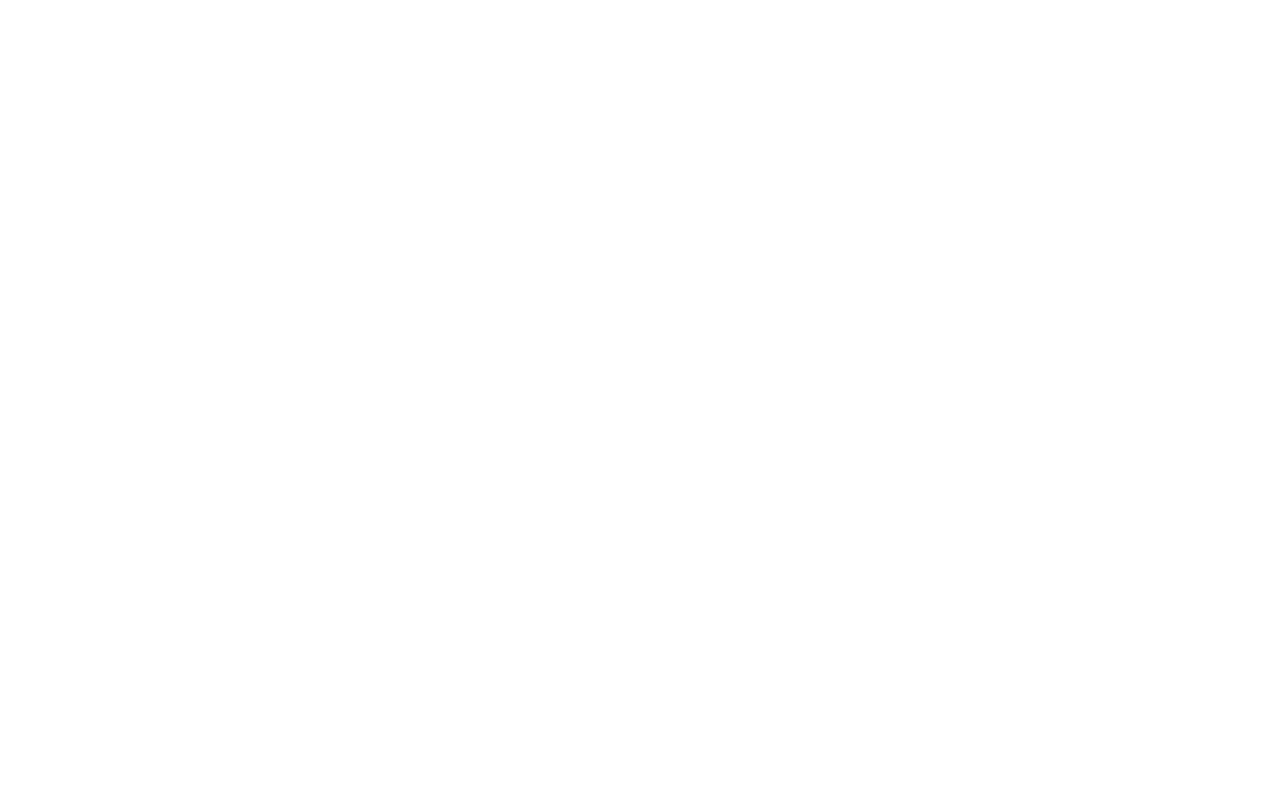
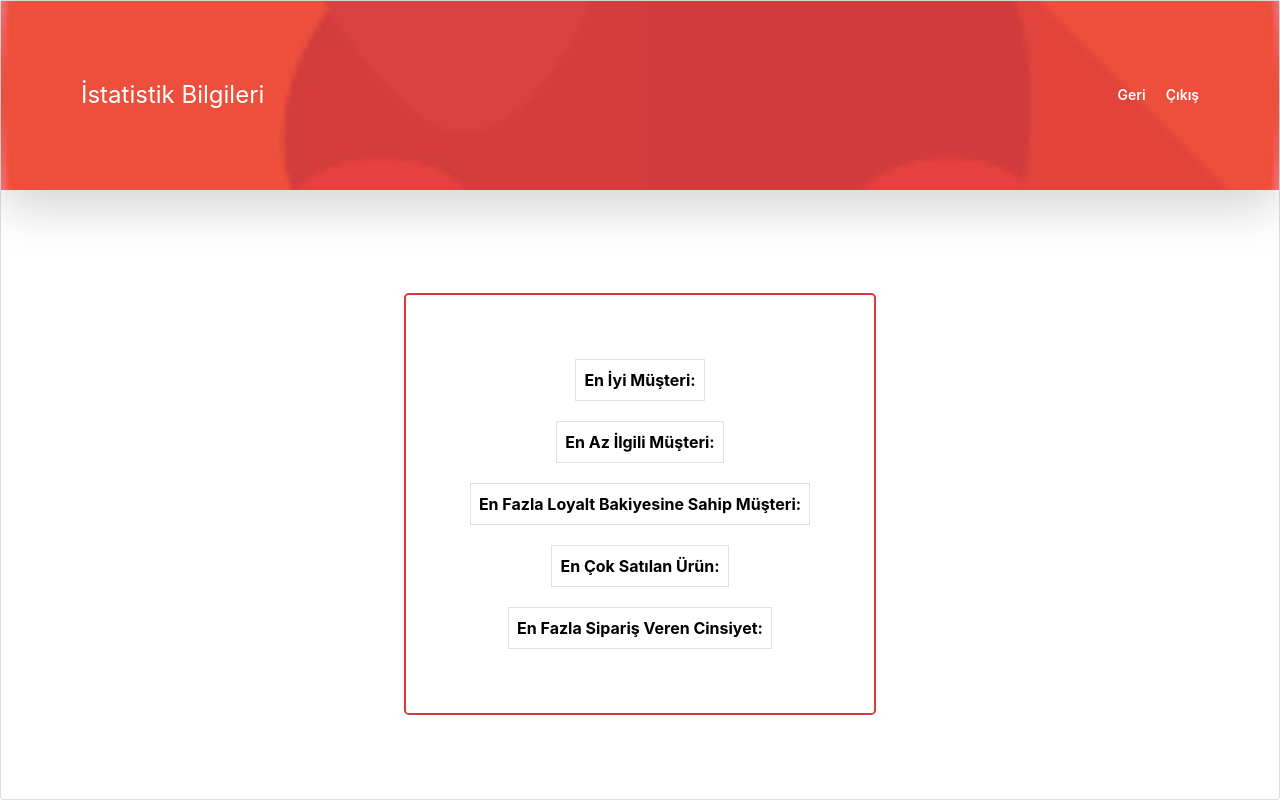
Before and after one commit to ardakskc/food-ordering-crm, a React (Create React App) app in the folder front/: page /statistic in a window 1280 px wide. Before the commit this address had no page. Built offline with nearby package versions, Linux system fonts and the light colour scheme; no server answers.

Commit message:
Added statistic page.

```diff
--- a/front/src/App.js
+++ b/front/src/App.js
@@ -8,6 +8,7 @@
 import Register from "./components/Register";
 import Survey from "./components/Survey";
 import AccountInfo from "./components/AccountInfo";
+import Statistic from "./components/Statistic";
 
 class App extends Component {
 
@@ -26,6 +27,7 @@
               <Route path="/register"element={<Register/>} />
               <Route path="/survey"element={<Survey/>} />
               <Route path="/user/account"element={<AccountInfo/>} />
+              <Route path="/statistic"element={<Statistic/>} />
             </Routes>
           </BrowserRouter>
 
--- a/front/src/components/Marketplace.js
+++ b/front/src/components/Marketplace.js
@@ -51,6 +51,7 @@
             <ul className="z-10 px-20 gap-x-5 hover:no-underline hover:text-white text-sm font-semibold flex">
               <li><a className="z-10 hover:no-underline hover:text-white text-sm font-semibold" href="/user/account">Hesap Bilgileri</a></li>
               <li ><a className="z-10 hover:no-underline hover:text-white text-sm font-semibold" href="/survey">Anket</a></li>
+              <li ><a className="z-10 hover:no-underline hover:text-white text-sm font-semibold" href="/statistic">İstatistikler</a></li>
               <li onClick="return {this.logOut.bind(this)}" ><a className="z-10 hover:no-underline hover:text-white text-sm font-semibold" href="/">Çıkış</a></li>
             </ul>
           </div>
--- /dev/null
+++ b/front/src/components/Statistic.js
@@ -0,0 +1,77 @@
+import React, { Component } from 'react'
+import Food from "../food.png"
+
+class Statistic extends Component {
+    constructor(props){
+
+        super(props);
+
+        this.state = {
+            user:{},
+        }
+    }
+
+    componentDidMount = async() => {
+        const userID=localStorage.getItem("session_userID")
+        console.log("response")
+        var proxy = "http://localhost:5000/user/account/"+userID
+
+        const headers = {
+            'Accept': 'application.json',
+            'Content-Type': 'application/json'
+        };
+
+        let result = fetch(proxy,{
+            method: "get",
+            headers: headers,
+        }).then((response) => response.json())
+        .then(json=>{
+            console.log("response:",json);
+            this.setState({
+                user:json.user,
+            });
+
+            //status kullanılabilir
+        })
+        .catch((err) => {
+            console.log("error: ",err);
+        });
+    }
+
+  render() {
+    return (
+      <div className="card w-full h-full items-center justify-between flex flex-col min-h-screen gap-y-5">
+        <div className="bg-red-500 relative shadow-lg w-full py-20 flex items-center text-white text-2xl justify-between">
+            <img className="w-full h-full object-cover absolute top-0 opacity-20" src={Food}/>
+            <h1 className='z-10 px-20'>İstatistik Bilgileri</h1>
+            <ul className="z-10 px-20 gap-x-5 hover:no-underline hover:text-white text-sm font-semibold flex">
+                <li ><a className="z-10 hover:no-underline hover:text-white text-sm font-semibold" href="/marketplace">Geri</a></li>
+                <li onClick="return {this.logOut.bind(this)}" ><a className="z-10 hover:no-underline hover:text-white text-sm font-semibold" href="/">Çıkış</a></li>
+            </ul>
+        </div>
+        <div className="my-auto items-center justify-center flex flex-col gap-y-5 rounded-lg bg-white p-16 border-2 border-[#d43d3d]">
+            <ul className='flex flex-col items-center justify-center font-bold text-black gap-y-5 w-full text-center'>
+                <li className='border p-2'>
+                    En İyi Müşteri: <span className='font-normal'>{this.state.user.first_name}</span>
+                </li>
+                <li className='border p-2'>
+                    En Az İlgili Müşteri: <span className='font-normal'>{this.state.user.first_name}</span>
+                </li>
+                <li className='border p-2'>
+                    En Fazla Loyalt Bakiyesine Sahip Müşteri: <span className='font-normal'>{this.state.user.first_name}</span>
+                </li>
+                <li className='border p-2'>
+                    En Çok Satılan Ürün: <span className='font-normal'>{this.state.user.first_name}</span>
+                </li>
+                <li className='border p-2'>
+                    En Fazla Sipariş Veren Cinsiyet: <span className='font-normal'>{this.state.user.first_name}</span>
+                </li>
+            </ul>
+        </div>
+
+      </div>
+    );
+  }
+}
+
+export default Statistic
```
